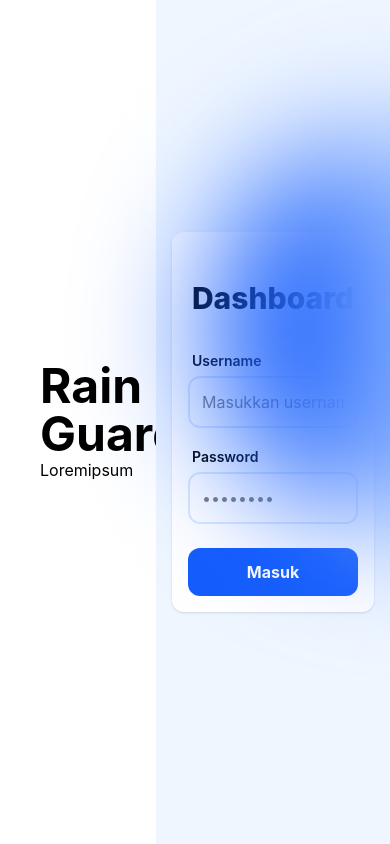
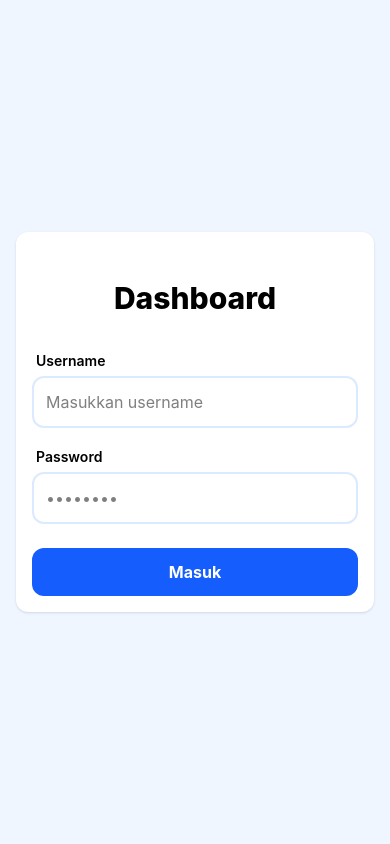
Before and after one commit to KnoyanMitsu/rain-guard, a Next.js app in the folder web/: page /auth/login in a window 390 px wide. Built offline with nearby package versions, Linux system fonts and the light colour scheme.

Commit message:
responsive login page

```diff
--- a/web/src/component/template/AceUITemplateTwoGrid.tsx
+++ b/web/src/component/template/AceUITemplateTwoGrid.tsx
@@ -1,20 +1,18 @@
-import React from 'react'
+import React from "react";
 
 type AceUITemplateTwoGridProps = {
-  children: React.ReactNode
-}
-
-
+  children: React.ReactNode;
+};
 
 function AceUITemplateTwoGrid({ children }: AceUITemplateTwoGridProps) {
   const childrenArray = React.Children.toArray(children);
 
   return (
-    <div className='grid grid-cols-5  h-screen'>
-      <div className='col-span-2'>{childrenArray[0]}</div>
-      <div className='col-span-3'>{childrenArray[1]}</div>
+    <div className="grid grid-cols-1 md:grid-cols-5 h-screen">
+      <div className="hidden md:block md:col-span-2">{childrenArray[0]}</div>
+      <div className="md:col-span-3">{childrenArray[1]}</div>
     </div>
-  )
+  );
 }
 
-export default AceUITemplateTwoGrid
+export default AceUITemplateTwoGrid;
```
